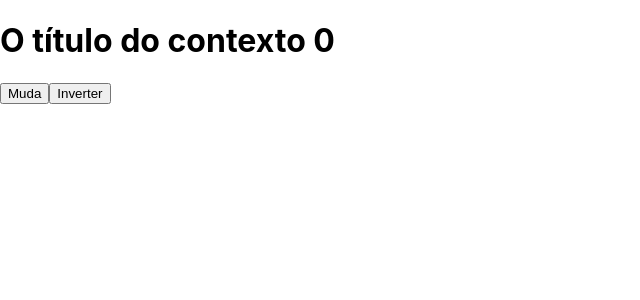
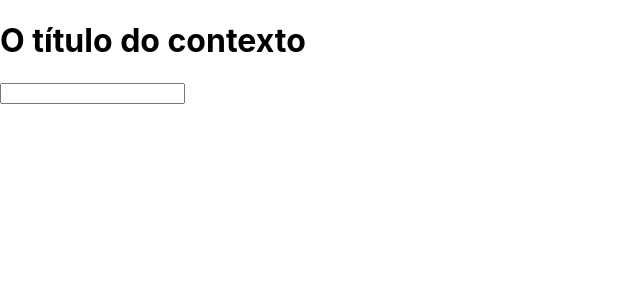
Before and after one commit to Andreeehh/project-2-react, a React (Create React App) app: page / in a window 1280 px wide. Shown: the top 300 px of the page, without its empty margins (0-640 px from the left). Built offline with nearby package versions, Linux system fonts and the light colour scheme.

Commit message:
useReduce com useContext e um useRef no final

```diff
--- a/src/App.js
+++ b/src/App.js
@@ -1,47 +1,75 @@
-import { useReducer } from 'react';
+import P from 'prop-types';
+import { createContext, useContext, useReducer, useRef } from 'react';
 import './App.css';
 
+//actions.js
+export const actions = {
+  CHANGE_TITLE: 'CHANGE_TITLE',
+};
+
+// data.js
 const globalState = {
   title: 'O título do contexto',
   body: 'o body do contexto',
   counter: 0,
 };
 
-const reducer = (state, action) => {
+//reducer.js
+export const reducer = (state, action) => {
   switch (action.type) {
-    case 'muda': {
-      console.log('Chamou muda com', action.payload);
+    case actions.CHANGE_TITLE:
+      console.log('Mudar título');
       return { ...state, title: action.payload };
-    }
-    case 'inverter': {
-      console.log('chamou inverter');
-      const { title } = state;
-      return { ...state, title: title.split('').reverse().join('') };
-    }
   }
   return { ...state };
 };
 
+// AppContext
+export const Context = createContext();
+export const AppContext = ({ children }) => {
+  const [state, dispatch] = useReducer(reducer, globalState);
+
+  const changeTitle = (payload) => {
+    dispatch({
+      type: actions.CHANGE_TITLE,
+      payload: payload,
+    });
+  };
+
+  return (
+    <Context.Provider value={{ state, changeTitle }}>
+      {children}
+    </Context.Provider>
+  );
+};
+
+AppContext.propTypes = {
+  children: P.node,
+};
+
+//H1/index.jsx
+export const H1 = () => {
+  const context = useContext(Context);
+  const inputRef = useRef();
+
+  return (
+    <>
+      <h1 onClick={() => context.changeTitle(inputRef.current.value)}>
+        {context.state.title}
+      </h1>
+      <input type="text" ref={inputRef}></input>
+    </>
+  );
+};
+
+//App.jsx
 function App() {
-  const [state, dispatch] = useReducer(reducer, globalState);
-  const { counter, title, body } = state;
   return (
-    <div>
-      <h1>
-        {title} {counter}
-      </h1>
-      <button
-        onClick={() =>
-          dispatch({
-            type: 'muda',
-            payload: new Date().toLocaleString('pt-BR'),
-          })
-        }
-      >
-        Muda
-      </button>
-      <button onClick={() => dispatch({ type: 'inverter' })}>Inverter</button>
-    </div>
+    <AppContext>
+      <div>
+        <H1></H1>
+      </div>
+    </AppContext>
   );
 }
 
```
